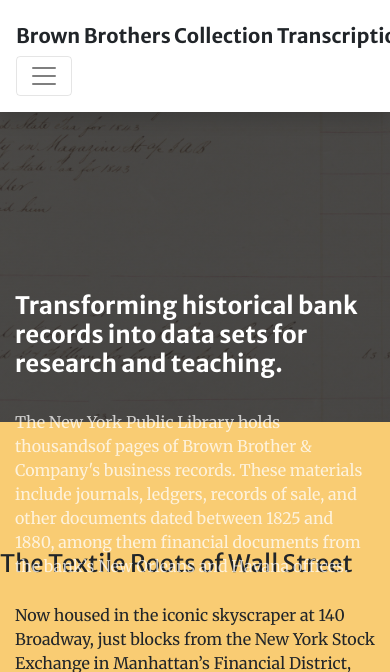
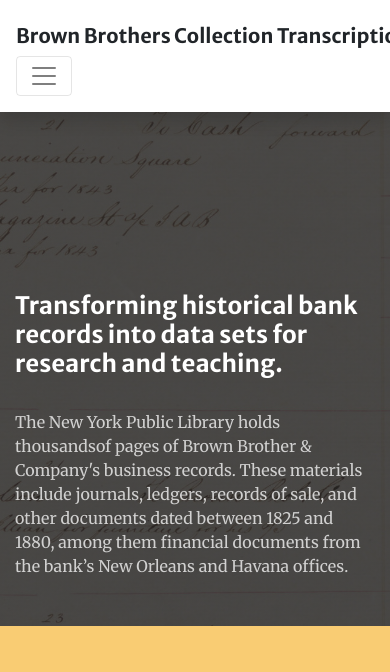
Before and after one commit to NewYorkScapes/brown-bros-transcriber, a Flask app: page /about in a window 390 px wide. Shown: the top 672 px of the page. Run offline with Flask 2, Linux system fonts and the light colour scheme; some libraries are stand-ins or nearby versions.

Commit message:
Fix masthead overlap for mobile

```diff
--- a/templates/about.html
+++ b/templates/about.html
@@ -3,7 +3,7 @@
 {% block content %}
 
         <!-- Masthead-->
-        <header class="masthead h-50">
+        <header class="masthead">
             <div class="container">
                 <div class="row align-items-left justify-content-left text-left" style="padding-top: 100px;">
                     <div class="col-lg-10 align-self-end">
--- a/templates/narrative.html
+++ b/templates/narrative.html
@@ -3,7 +3,7 @@
 {% block content %}
 
         <!-- Masthead-->
-        <header class="masthead h-50">
+        <header class="masthead">
             <div class="container">
                 <div class="row align-items-left justify-content-left text-left" style="padding-top: 100px;">
                     <div class="col-lg-10 align-self-end">
```
